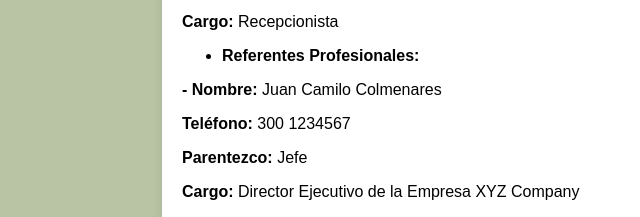
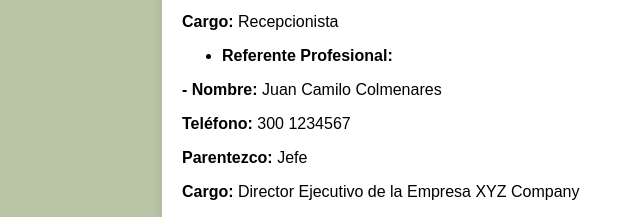
Before and after one commit to MolsCol/HdV, a plain HTML site: page index.html in a window 1280 px wide. Shown: the part 1591-1808 px from the top of the page, 58-698 px from the left. Drawn offline with nearby package versions, Linux system fonts and the light colour scheme.

Commit message:
Update index.html

```diff
--- a/index.html
+++ b/index.html
@@ -94,7 +94,7 @@
             <p><strong>Parentezco: </strong>Amiga</p>
             <p><strong>Cargo: </strong>Recepcionista</p>
             <ul>
-                <li><p><strong>Referentes Profesionales: </strong></p></li>
+                <li><p><strong>Referente Profesional: </strong></p></li>
             </ul>
             <p><strong>- Nombre: </strong>Juan Camilo Colmenares</p>
             <p><strong>Teléfono: </strong>300 1234567</p>
```
